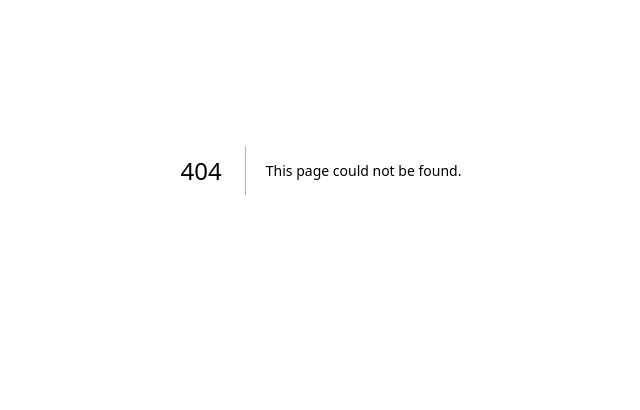
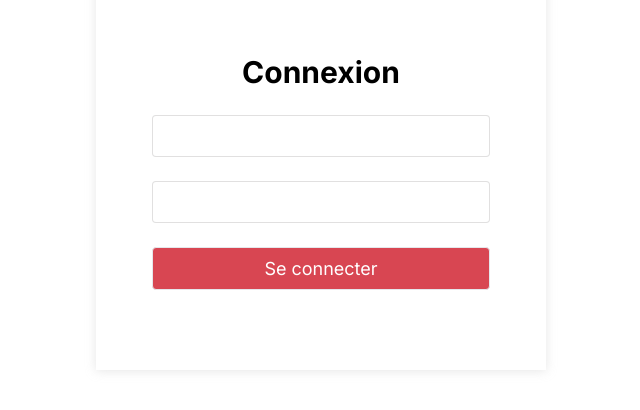
Before and after one commit to GroupeBH/ekelasi, a Next.js app: page /admin in a window 1280 px wide. Before the commit this address had no page. Shown: the part 230-640 px from the top of the page, without its empty margins (319-959 px from the left). Built offline with nearby package versions, Linux system fonts and the light colour scheme.

Commit message:
create form

```diff
--- /dev/null
+++ b/src/app/admin/page.js
@@ -0,0 +1,26 @@
+import React from "react";
+
+function page() {
+  return (
+    <div className=" flex h-[100vh] justify-center items-center flex-col">
+      <div className="flex flex-col gap-5 justify-center items-center gradiant w-[450px] h-[400px] ">
+        <h2 className="font-bold text-[30px]">Connexion</h2>
+        <form className="flex flex-col gap-6 w-[75%] ">
+          <div>
+            <label id=""></label>
+            <input type="text" className="w-[100%] border-[1px] border-[rgba(90,86,86,0.18)] rounded-[4px] outline-none" placeholder="" />
+          </div>
+          <div>
+            <label id=""></label>
+            <input type="text" className="w-[100%] border-[1px] border-[rgba(90,86,86,0.18)] rounded-[4px] outline-none" placeholder="" />
+          </div>
+          <div class="form-example" className="">
+            <input type="submit" className="text-white w-[100%] border-[1px] outline-none rounded-[4px] text-[18px] bg-[rgba(206,19,34,0.78)] cursor-pointer py-[7px]" value="Se connecter" />
+          </div>
+        </form>
+      </div>
+    </div>
+  );
+}
+
+export default page;
--- a/src/app/globals.css
+++ b/src/app/globals.css
@@ -26,6 +26,11 @@
     rgb(var(--background-start-rgb));
 } */
 
+.gradiant{
+  box-shadow: 0px 1px 10px rgba(186, 186, 186, 0.37);
+}
+
+
 @layer utilities {
   .text-balance {
     text-wrap: balance;
--- a/src/app/layout.js
+++ b/src/app/layout.js
@@ -1,5 +1,6 @@
 import { Inter } from "next/font/google";
 import "./globals.css";
+
 
 const inter = Inter({ subsets: ["latin"] });
 
--- a/src/app/page.js
+++ b/src/app/page.js
@@ -7,7 +7,6 @@ import FeaturesSection from "./components/FeaturesSection";
 import Nav from "./components/Nav";
 import Partners from "./components/Partners";
 import Contact from "./components/Contact";
-import { useState } from "react";
 // ..
 
 export default function Home() {
```
